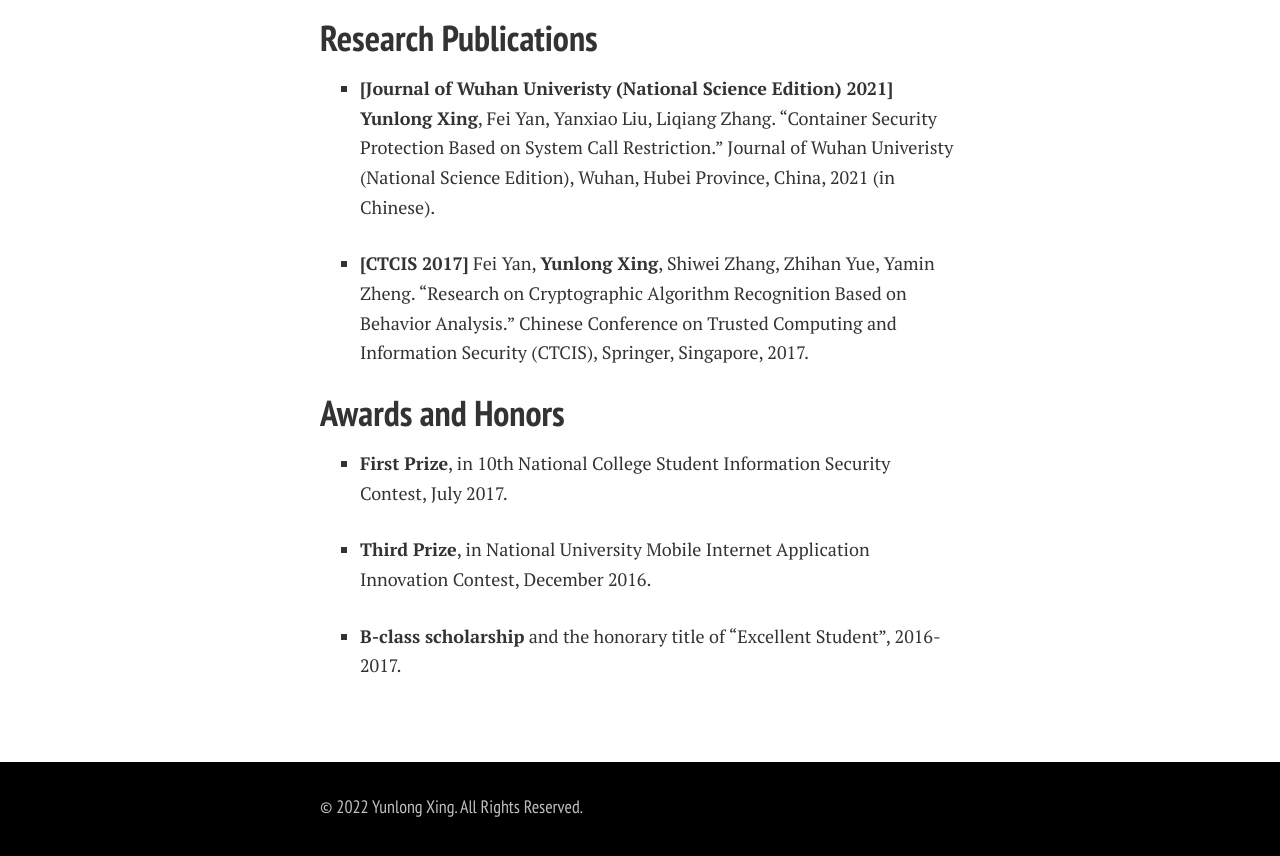
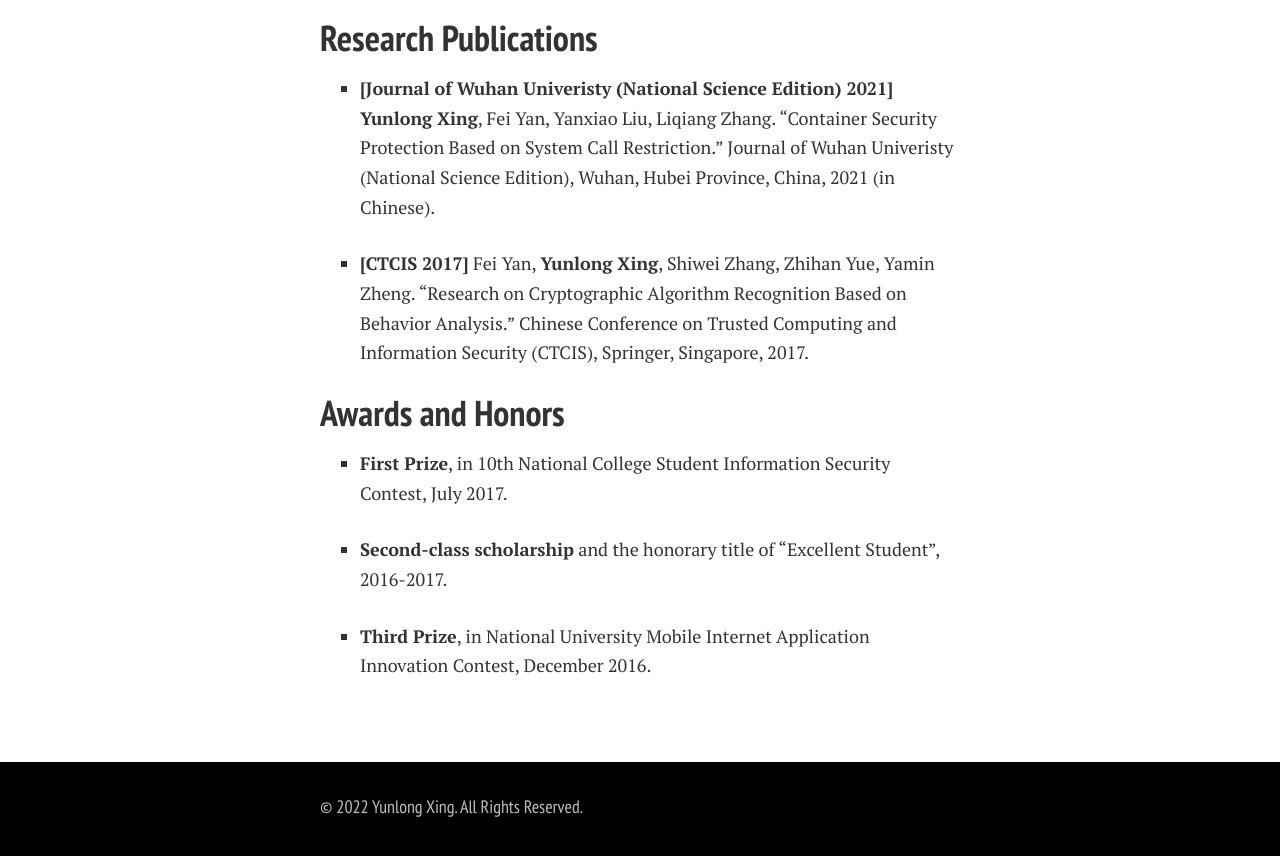
Before and after one commit to YunlongXing/HomePage, a Jekyll site: the page built from docs/index.md, in a window 1280 px wide and 900 px high, scrolled down 641 px. Shown: the top 856 px of the window. Built offline with Jekyll 4.4.1, drawn with Linux system fonts in a browser that asks for light colours; nearby versions of some CDN libraries; a style sheet for code colours, icons or effects is not loaded; our own code applies the rules of GitHub Pages for plain Markdown files.

Commit message:
Update index.md

```diff
--- a/docs/index.md
+++ b/docs/index.md
@@ -23,6 +23,6 @@ Before that, I received a Master's Degree in Engineering in July 2021 at [Wuhan
 ## Awards and Honors
 * **First Prize**, in 10th National College Student Information Security Contest, July 2017.
 
+* **Second-class scholarship** and the honorary title of “Excellent Student”, 2016-2017.
+
 * **Third Prize**, in National University Mobile Internet Application Innovation Contest, December 2016.
-
-* **B-class scholarship** and the honorary title of “Excellent Student”, 2016-2017.
```
